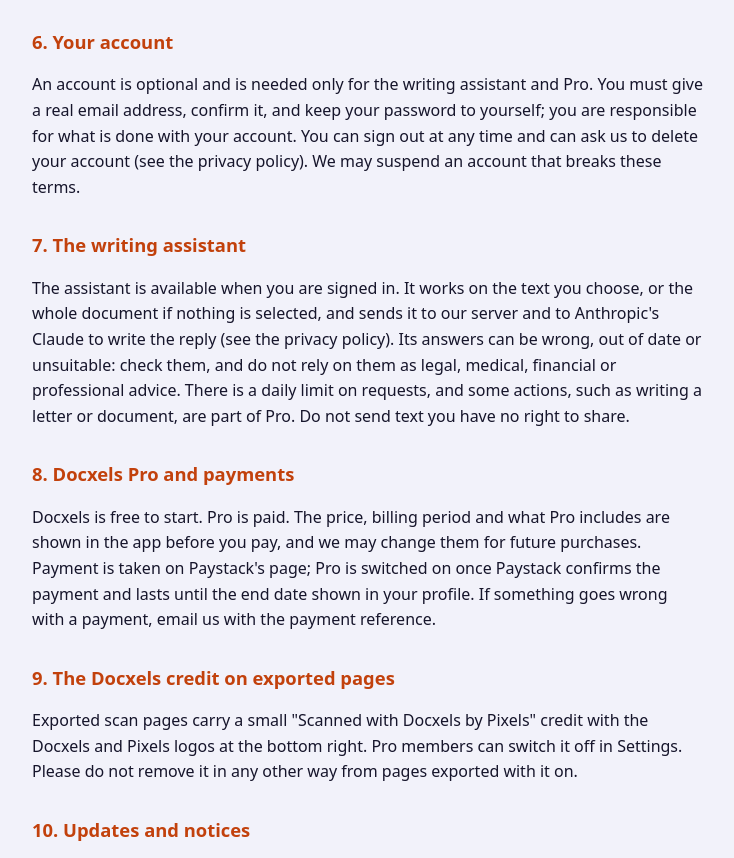
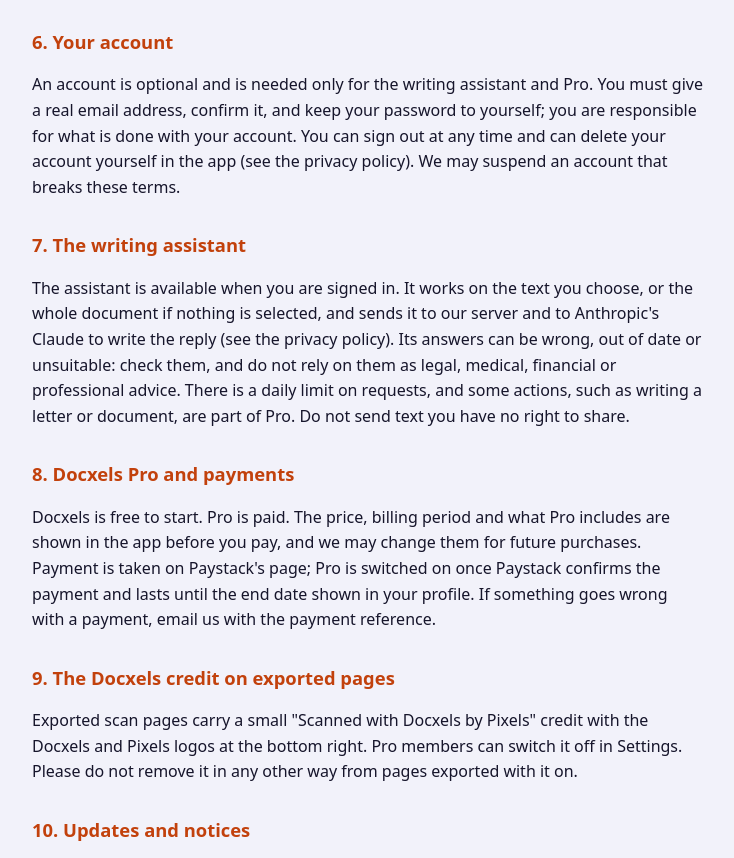
Before and after one commit to iCode010101/docxels-site, a plain HTML site: page terms.html in a window 1280 px wide. Shown: the part 1219-2077 px from the top of the page, without its empty margins (272-1006 px from the left). Drawn offline with Linux system fonts and the light colour scheme.

```diff
--- a/terms.html
+++ b/terms.html
@@ -10,7 +10,7 @@
 <h2>3. Your content</h2><p>You own your documents. They are kept on your phone and we do not receive them; the only text that leaves the phone is text you choose to send to the writing assistant. We claim no rights over your documents. You are responsible for the content you scan, create and share, and for having the right to use it.</p>
 <h2>4. Automatic results</h2><p>Page detection, straightening, clean-up, automatic rotation, text recognition, QR and barcode reading, PDF to Word and Scan to Word conversion, table detection and the writing assistant are automatic and can make mistakes. Always check the result before relying on it, especially for contracts, financial or official documents. Your original scan or PDF is never replaced by the converted result. Pictures, text styles and repeated letterhead artwork are carried over where the app can find them, but drawings and lines, some formatting and unsupported parts of a Word file (comments, tracked changes, text wrapped around objects) may not be, and the app tells you when it knows this has happened. Handwriting on a scan is kept.</p>
 <h2>5. Signatures and letterheads</h2><p>A signature you draw in Docxels is an image placed on a document. It is not a cryptographic digital signature, and whether it is legally binding depends on the document and the law where you are. You can also add a signature or letterhead from a picture, a PDF or a Word file and keep it in Settings. Only use signatures and letterheads that you are entitled to use.</p>
-<h2>6. Your account</h2><p>An account is optional and is needed only for the writing assistant and Pro. You must give a real email address, confirm it, and keep your password to yourself; you are responsible for what is done with your account. You can sign out at any time and can ask us to delete your account (see the privacy policy). We may suspend an account that breaks these terms.</p>
+<h2>6. Your account</h2><p>An account is optional and is needed only for the writing assistant and Pro. You must give a real email address, confirm it, and keep your password to yourself; you are responsible for what is done with your account. You can sign out at any time and can delete your account yourself in the app (see the privacy policy). We may suspend an account that breaks these terms.</p>
 <h2>7. The writing assistant</h2><p>The assistant is available when you are signed in. It works on the text you choose, or the whole document if nothing is selected, and sends it to our server and to Anthropic's Claude to write the reply (see the privacy policy). Its answers can be wrong, out of date or unsuitable: check them, and do not rely on them as legal, medical, financial or professional advice. There is a daily limit on requests, and some actions, such as writing a letter or document, are part of Pro. Do not send text you have no right to share.</p>
 <h2>8. Docxels Pro and payments</h2><p>Docxels is free to start. Pro is paid. The price, billing period and what Pro includes are shown in the app before you pay, and we may change them for future purchases. Payment is taken on Paystack's page; Pro is switched on once Paystack confirms the payment and lasts until the end date shown in your profile. If something goes wrong with a payment, email us with the payment reference.</p>
 <h2>9. The Docxels credit on exported pages</h2><p>Exported scan pages carry a small "Scanned with Docxels by Pixels" credit with the Docxels and Pixels logos at the bottom right. Pro members can switch it off in Settings. Please do not remove it in any other way from pages exported with it on.</p>
```
Also changed, not shown: privacy.html (+1 -1 lines).
